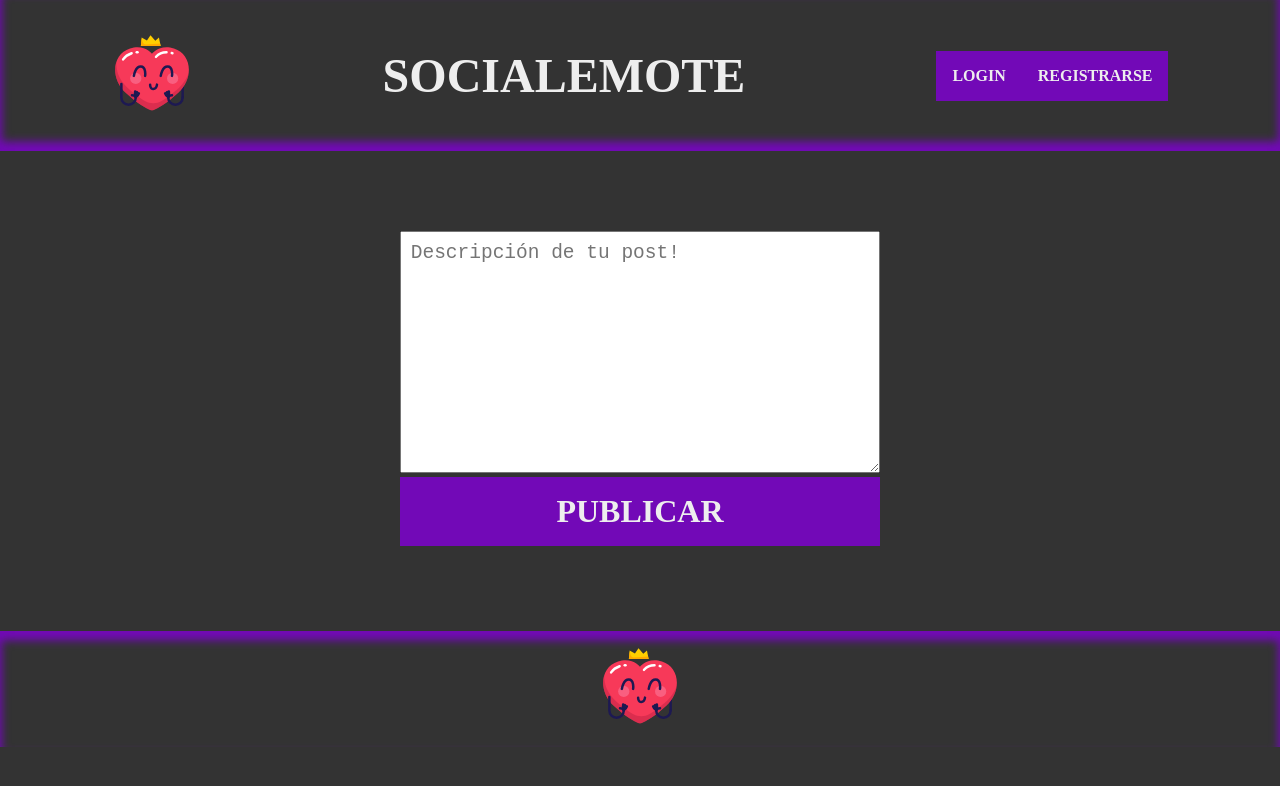
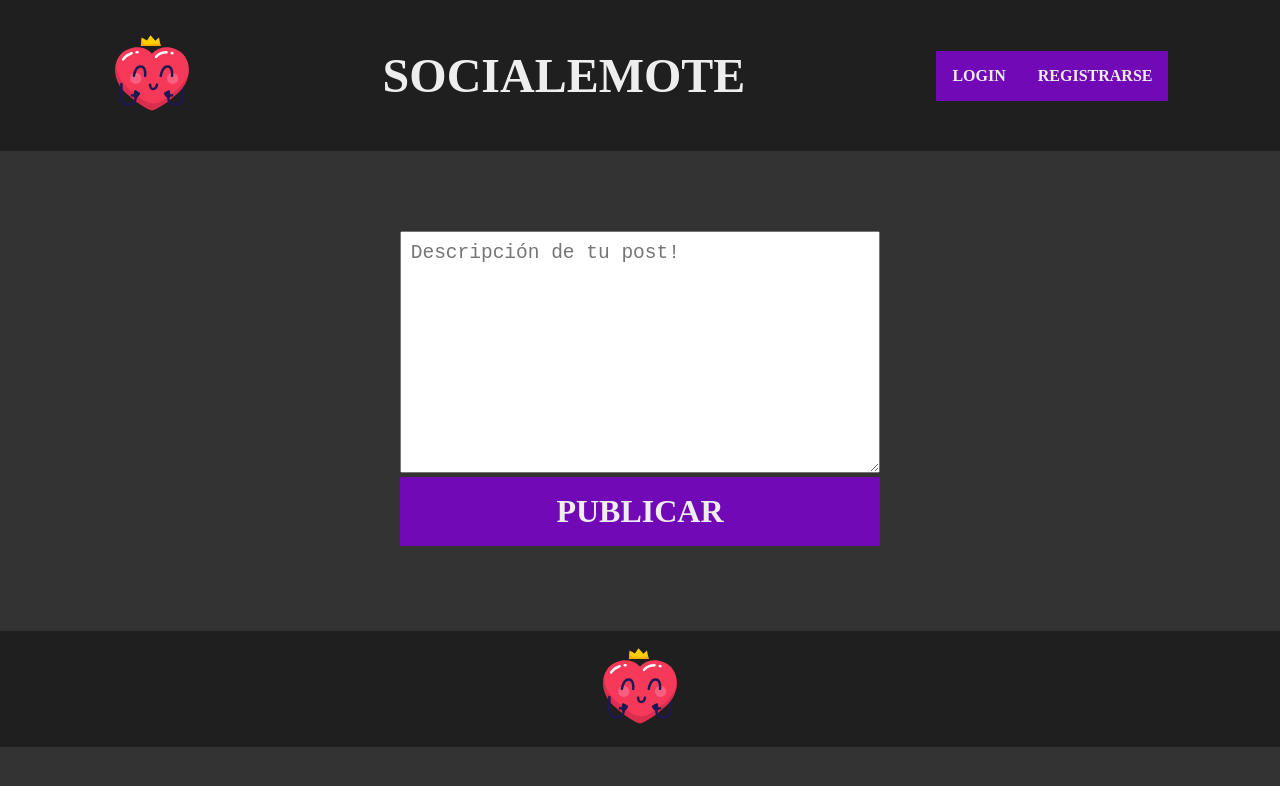
Before and after one commit to KevinFrutos/SocialEmote-Front, a React (Vite) app: page /publication in a window 1280 px wide. Shown: the top 786 px of the page. Built offline with nearby package versions, Linux system fonts and the light colour scheme.

Commit message:
Cambio de estilos

```diff
--- a/src/components/Footer.module.css
+++ b/src/components/Footer.module.css
@@ -4,5 +4,4 @@
 	justify-content: center;
 	background-color: var(--background-color);
 	padding: 1em;
-	box-shadow: inset 0 0.5em 0.5em 0.1em var(--first-color);
 }
--- a/src/components/Header.module.css
+++ b/src/components/Header.module.css
@@ -4,7 +4,6 @@
 	justify-content: space-around;
 	padding: 1em;
 	background-color: var(--background-color);
-	box-shadow: inset 0 -0.5em 0.5em 0.1em var(--first-color);
 }
 
 .title {
--- a/src/components/Publication.module.css
+++ b/src/components/Publication.module.css
@@ -5,7 +5,7 @@
     justify-content: center;
     width: 30%;
     padding: 1em;
-    box-shadow: inset 0 0 0 0.1em var(--first-color);
+	background-color: var(--background-color);
     border-radius: 1em;
 }
 
--- a/src/index.css
+++ b/src/index.css
@@ -1,5 +1,6 @@
 :root {
-	--background-color: #333333;
+	--default-background-color: #333333;
+	--background-color: #1f1f1f;
 	--text-color: #eeeeee;
 	--text-secondary-color: #9900ff;
 	--first-color: #7209b7;
@@ -20,5 +21,5 @@ html {
 
 body {
 	margin: 0;
-	background-color: var(--background-color);
+	background-color: var(--default-background-color);
 }
```
